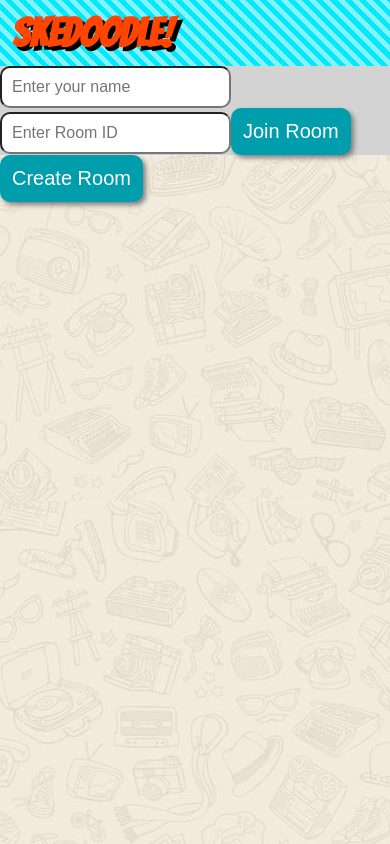
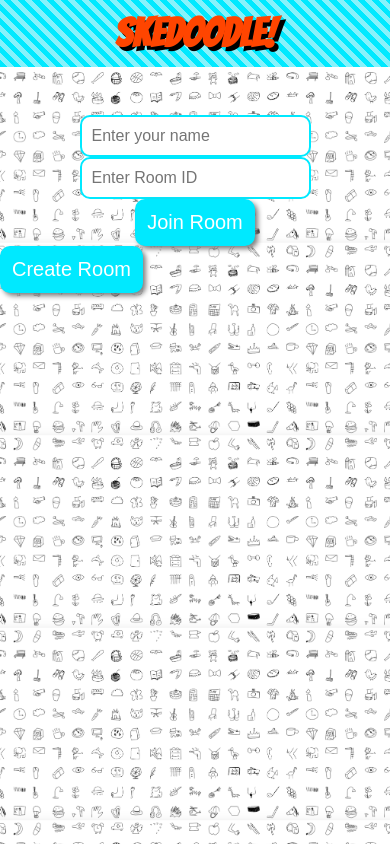
Before and after one commit to etseng02/illustrations, a React (Create React App) app: page / in a window 390 px wide. Built offline with nearby package versions, Linux system fonts and the light colour scheme; no server answers.

Commit message:
Added styling and new background image

```diff
--- a/src/App.js
+++ b/src/App.js
@@ -17,10 +17,10 @@ function App() {
   const retrieveGuess = useRef(null);
   // console.log(canvasData.current.convertToBlob());
 
-  // const { current: socket } = useRef(io('http://localhost:8080'));
+  const { current: socket } = useRef(io('http://localhost:8080'));
 
   //USE THIS FOR HOSTING OTHER DEVICES: (SHOULD BE YOUR LOCAL IP)
-  const { current: socket } = useRef(io('http://172.46.0.232:8080'));
+  //const { current: socket } = useRef(io('http://172.46.0.232:8080'));
 
   const [state, setState] = useState({
     roomID: "",
--- a/src/components/Header.css
+++ b/src/components/Header.css
@@ -24,14 +24,14 @@ h1#logo {
   /* margin-left: 0.75em; */
 }
 
-h1#room {
+/* h1#room {
   display: flex;
   margin:0;
   float:right;
   text-align: right;
   margin-left:auto;
   margin-right:0;
-}
+} */
 
 
 /* MOBILE VIEW DOWN BELOW THIS LINE */
@@ -39,6 +39,11 @@ h1#room {
 @media (max-width: 600px) {
 
   h1#logo {
+    text-align: center;
+    align-items: center;
+    justify-content: center;
+    margin-left:auto;
+    margin-right:auto;
     font-size: 2.5em;
   }
 
--- a/src/components/JoinRoom.css
+++ b/src/components/JoinRoom.css
@@ -1,3 +1,13 @@
 form {
-  background-color: lightgrey;
+  display:flex;
+  flex-direction: column;
+  width: 60%;
+  text-align: center;
+  align-items: center;
+  justify-content: center;
+  margin-left: auto;
+  margin-right: auto;
+  margin-top: 3em;
+
+  /* background-color: lightgrey; */
 }
--- a/src/index.css
+++ b/src/index.css
@@ -7,8 +7,8 @@ body {
   -webkit-font-smoothing: antialiased;
   -moz-osx-font-smoothing: grayscale;
   height: 100%;
-  background-image: url("./images/background1.jpg");
-  background-position: center;
+  background-image: url("./images/backgound2.png");
+  background-position: 0px 120px;
 
 }
 
@@ -20,10 +20,10 @@ code {
 
 button {
   border-radius: 10px;
-  background-color: #009EAD;
+  background-color: #00E9FF;
   padding: 10px;
   font-size: 1.25em;
-  border: 2px solid #009EAD;
+  border: 2px solid #00E9FF;
   box-shadow: 3px 3px 5px grey;
   color:white;
 }
@@ -38,9 +38,11 @@ button:focus {
 }
 
 input {
+  border: 2px solid #00E9FF;
   border-radius: 10px;
   padding: 10px;
   font-size:1em;
+
 
 }
 
@@ -53,7 +55,9 @@ input:focus{
 @media (max-width: 600px) {
 
     body {
-      background-image: url("./images/mobilebackgound1.jpg");
+      background-position: center;
+      background-size: 75%;
+      /* background-image: url("./images/mobilebackgound1.jpg"); */
 
   }
 }
```
Also changed, not shown: src/images/backgound2.png (added), 1 other file (tests, documents, lock files or other folders).
